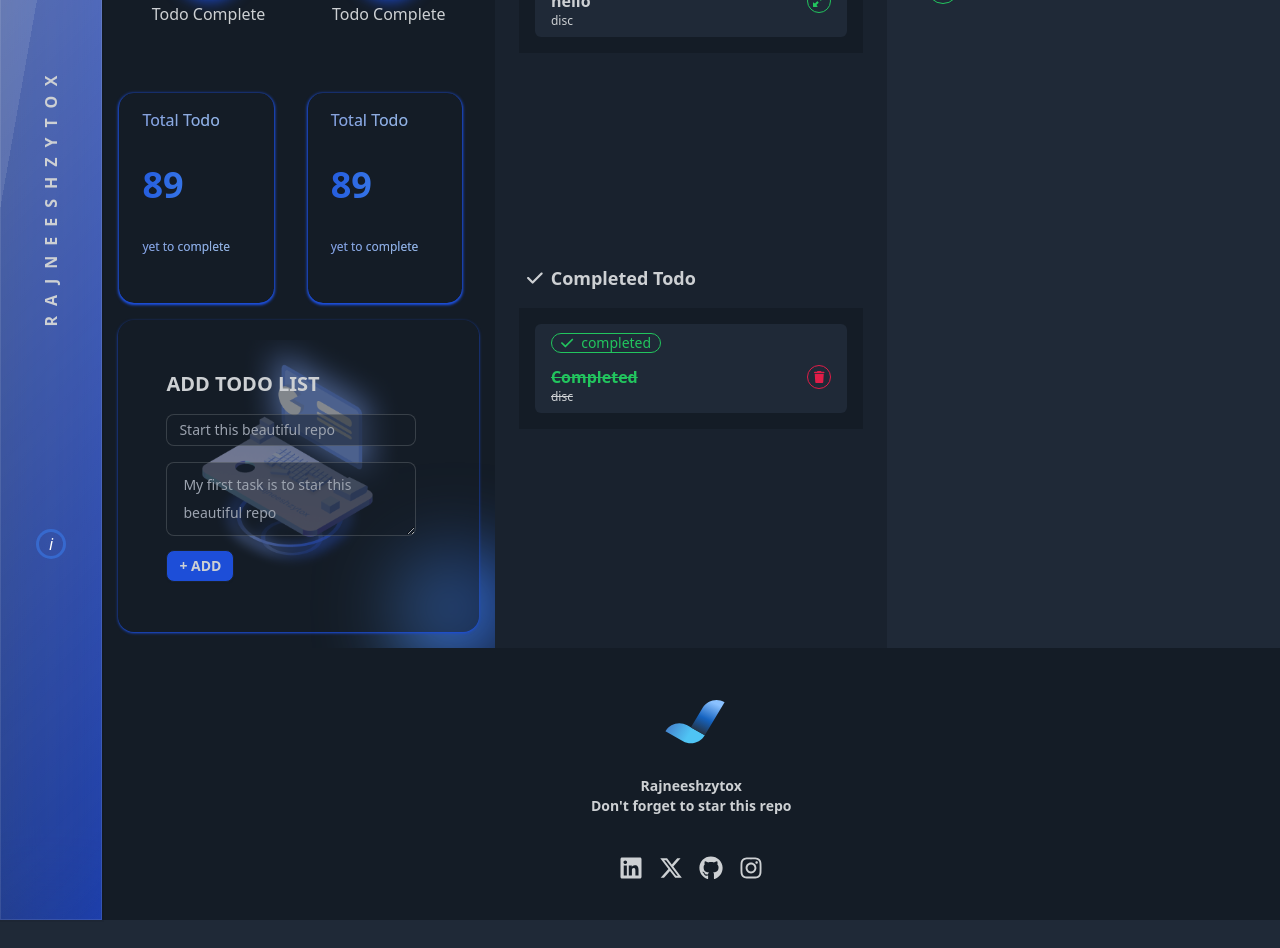
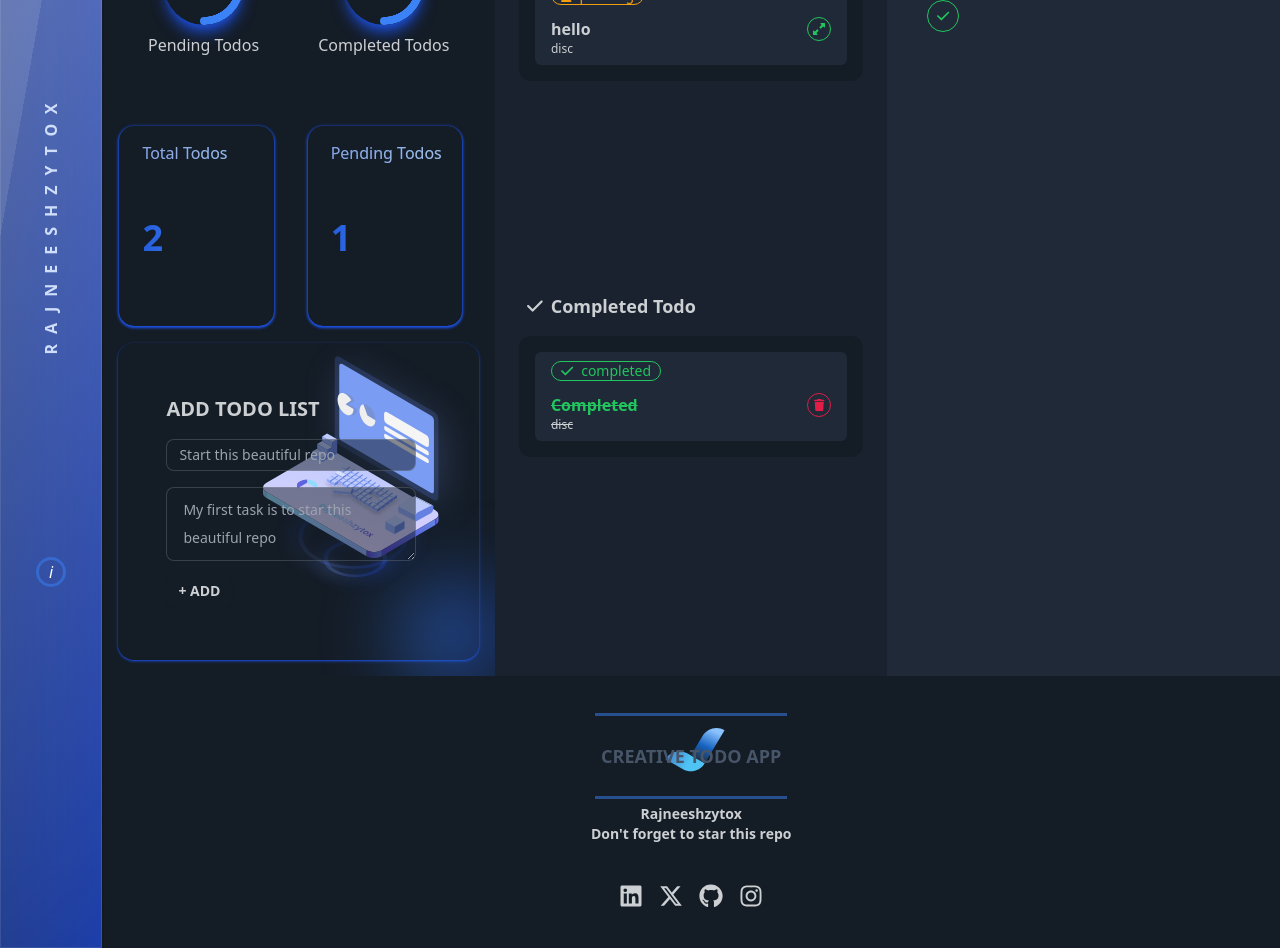
Before and after one commit to Rajneeshzytox/React-Todo-App, a React (Vite) app: page / in a window 1280 px wide. Shown: the part 220-1168 px from the top of the page. Before the commit the page ends 1140 px from the top, so only its background shows below. Built offline with nearby package versions, Linux system fonts and the light colour scheme.

Commit message:
Statistic changes as data add or delete,
fixed light theme text-color,

fixed z-index problem,

added svg computer isometric made by Rajneeshzytox ,

```diff
--- a/src/App.jsx
+++ b/src/App.jsx
@@ -10,17 +10,18 @@ import { useState } from "react";
 function App() {
   // all useStates
 
-  // pending todo data
+  // ############ => pending todo data
   const [pendingTododata, setpendingTododata] = useState([
     { title: "hello", disc: "disc" },
   ]);
-  // completed todo data
+  // ########### => completed todo data
   const [completeTododata, setcompleteTododata] = useState([
     { title: "Completed", disc: "disc" },
   ]);
 
   // current todo array index index (to display todo in col 3)
   const [todoIndex, setTodoIndex] = useState(0);
+
   // function to display todo details in col 3
   function showTodoDetail(key) {
     setTodoIndex((t) => key);
@@ -48,12 +49,22 @@ function App() {
 
   return (
     <>
+    <div id="top-alert" className="warning text-warning-content bg-warning bg-opacity-55 px-6 flex justify-between items-center cursor-pointer select-none"
+      onClick={ () => document.getElementById('top-alert').style.display ="none"}
+    >
+      <span>This project is in construction</span>
+      <span className="text-lg px-2 rotate-45">+</span>
+    </div>
       <div className="todo-layout">
         <Sidebar />
         <Navbar />
 
         {/* stats of all todo */}
-        <Col_1 addTodoFunction={todoAdd} todoIndexValue={todoIndex} />
+        <Col_1
+          addTodoFunction={todoAdd}
+          pendingCount={pendingTododata.length}
+          completedCount={completeTododata.length}
+          />
 
         {/* todo pending, completed list section */}
         <Col_2
--- a/src/components/CardStats.jsx
+++ b/src/components/CardStats.jsx
@@ -1,10 +1,15 @@
-function CardStats(){
+function CardStats(
+  {
+    title, // title to display
+    data, // number to display
+  }
+){
     return(
         <div className="stats from-blue-400 to-primary bg-clip-text text-transparent bg-gradient-to-l shadow-primary shadow mr-4">
         <div className="stat">
-          <div className="stat-title">Total Todo </div>
-          <div className="stat-value">89</div>
-          <div className="stat-desc">yet to complete</div>
+          <div className="stat-title">{title}</div>
+          <div className="stat-value">{data}</div>
+
         </div>
       </div>
     )
--- a/src/components/CircleStats.jsx
+++ b/src/components/CircleStats.jsx
@@ -1,17 +1,22 @@
 
-function CircleStats(){
-
+function CircleStats({
+  title, //title to show
+  data, // data {total: , count: , }
+}){
+    const CircleStatsValue = (data.count)?(
+      Math.floor((data.count/data.total)*100)):
+       0;
     return(
       <div className="flex flex-col gap-2">
 
         <div
         className="radial-progress text-blue-500 shadow-lg shadow-primary -z-10 mx-auto"
-        style={{ "--value": 70 }}
+        style={{ "--value":  CircleStatsValue}}
         role="progressbar"
       >
-        <span className="text-base-content">70%</span>
+        <span className="text-base-content">{CircleStatsValue}%</span>
       </div>
-      <div className="title">Todo Complete</div>
+      <div className="title">{title}</div>
       </div>
 
     )
--- a/src/components/ShowTodo.jsx
+++ b/src/components/ShowTodo.jsx
@@ -18,7 +18,7 @@ export default function ShowTodo({
       </h2>
 
       {/* todo lists box */}
-      <ul className="bg-base-300  max-h-[50vh] overflow-y-scroll px-2 *:my-4 ">
+      <ul className="bg-base-300 rounded-xl max-h-[50vh] overflow-y-scroll px-2 *:my-4 ">
         {/* todo li list*/}
         {data.map((todo, keys) => (
           <li
--- a/src/sections/Col_1.jsx
+++ b/src/sections/Col_1.jsx
@@ -2,8 +2,8 @@ import CardStats from "../components/CardStats";
 import CircleStats from "../components/CircleStats";
 import { useState } from "react";
 
-export default function Col_1({ addTodoFunction }) {
-  const [todoInput, setIodoInput] = useState({ title: null, disc: null });
+export default function Col_1({ addTodoFunction, pendingCount, completedCount }) {
+  const [todoInput, setIodoInput] = useState({ title: "", disc: "" });
 
   // this function change the todo inputs useState value
   function changeTodoInput(e) {
@@ -12,23 +12,41 @@ export default function Col_1({ addTodoFunction }) {
 
   // this fun run when add button clicked
   function onClickBtn() {
-
       addTodoFunction(todoInput)
       setIodoInput((t) => ({ title: '', disc: '' }))
 
   }
 
   return (
-    <section className="min-h-screen  col-1 grid grid-cols-2 p-4 md:grid-cols-4 lg:grid-cols-2 gap-4 relative overflow-clip bg-base-300 z-0">
+    <section className="min-h-screen  col-1 grid grid-cols-2 p-4 md:grid-cols-4 lg:grid-cols-2 gap-4 relative overflow-clip bg-base-300 z-0 *:z-0">
       {/* todo progress stats */}
       <div className="col-span-2 flex justify-around items-center">
-        <CircleStats />
-        <CircleStats />
+        <CircleStats
+          title="Pending Todos"
+          data={{
+                  total: pendingCount + completedCount,
+                  count: pendingCount,
+                }}
+        />
+        <CircleStats
+          title="Completed Todos"
+          data={{
+                  total:( pendingCount + completedCount),
+                  count: completedCount,
+                }}
+        />
+
       </div>
 
       {/* todo stats */}
-      <CardStats />
-      <CardStats />
+      <CardStats
+          title="Total Todos"
+          data={ pendingCount + completedCount}
+          />
+      <CardStats
+          title="Pending Todos"
+          data={ pendingCount }
+          />
 
       {/* Add todo section */}
       <div id="addTodoSection" className="col-span-full bg-base-300 min-h-52 rounded-2xl relative overflow-clip shadow bg-opacity-50 shadow-primary flex items-start justify-center gap-4 flex-col pl-12 ">
@@ -50,7 +68,7 @@ export default function Col_1({ addTodoFunction }) {
           {/* add todo disc Input */}
           <textarea
             type="text"
-            className="textarea bg-base-300 bg-opacity-50 textarea-bordered z-10 w-full mb-2 "
+            className="textarea bg-base-300 bg-opacity-50 textarea-bordered w-full mb-2 "
             placeholder="My first task is to star this beautiful repo"
             name="disc"
             value={todoInput.disc}
@@ -61,20 +79,20 @@ export default function Col_1({ addTodoFunction }) {
           {/* add todo function button */}
           {/* when user click this btn, onclickBtn fun runs, in which we pass the value of the todoInput useState value to addTodo function in app.jsx */}
           <button
-            className="btn hover:bg-base-300 bg-primary btn-sm uppercase"
+            className="btn bg-base-300 hover:bg-primary btn-sm uppercase hover:text-primary-content border-none  hover"
             onClick={onClickBtn}
 
           >
             + Add
           </button>
           <img
-            className="mix-blend-screen absolute sm:bottom-0 sm:right-0 lg:w-full sm:w-1/2 sm:-translate-y-0 -translate-y-60 lg:-translate-y-10 -z-10 sm:z-0 lg:-z-10"
-            src="./svg-first.png"
+            className="absolute w-64 z-[-1] top-0 right-0"
+            src="./svg-first.svg"
           />
         </div>
       </div>
       <span
-        className="absolute inline-block size-28 rounded-full bg-gradient-to-r from-blue-400 pointer-events-none select-none to-primary -bottom-4 blur-2xl -right-4 -z-10"
+        className="absolute inline-block size-28 rounded-full bg-gradient-to-r from-blue-500 pointer-events-none select-none to-primary -bottom-4 opacity-55 blur-2xl -right-4 -z-[2]"
         aria-hidden="true"
       ></span>
     </section>
--- a/src/sections/Col_3.jsx
+++ b/src/sections/Col_3.jsx
@@ -15,7 +15,7 @@ export default function Col_3(
 
         {/* button to mark as completede */}
         <button
-          className="btn btn-circle btn-outline btn-success btn-sm tooltip tooltip-success tooltip-right"
+          className="btn btn-circle btn-outline btn-success text-success-content btn-sm tooltip tooltip-success tooltip-right"
           data-tip="completed"
           onClick={() => addCompletedFunction({
             title: datas[todoIndexValue].title,
@@ -27,6 +27,7 @@ export default function Col_3(
         </button>
         </>
         ): (
+          // if there is nothing to show on col 3
             <div>
               <h3 className="text-xl font-semibold text-success">Wooohhh ! </h3>
               <p>
--- a/src/sections/Footer.jsx
+++ b/src/sections/Footer.jsx
@@ -1,12 +1,43 @@
+import { useState } from "react";
 import Logo from "../components/Logo";
 
 export default function Footer() {
+  // use state for the logo on moude enter enimation
+  // logo position is the translate X value
+  const [logoPosition, setLogoPosition] = useState("0%");
+
+  // ON MOUSE ENTER LOGO ANIMATION
+    const onMouseEnterLogo = () => {
+      setLogoPosition('-3rem')
+      document.getElementById('logo-brand-text')
+    }
+    const onMouseLeaveLogo = () => {
+      setLogoPosition('0%')
+
+    }
+
   return (
     <footer className=" footer footer-center bg-base-300 text-bg-base-content py-10">
       <aside>
         {/* logo */}
-        <div className="svg-cont w-20 h-20 aspect-square hover:bg-transparent">
-          <Logo opposite={true} />
+
+        <div
+          className="svg-cont w-48 h-20 aspect-square hover:bg-transparent relative select-none flex justify-center items-center transition-all overflow-x-clip *:transition-all"
+
+        >
+          <div name="logo container"
+            className="w-96 h-full ring"
+            style={{transform : `translateX(${logoPosition})`}}
+          >
+            <Logo opposite={true} parentAnimation={{onMouseEnterLogo, onMouseLeaveLogo}}/>
+          </div>
+          <h3
+            id="logo-brand-text"
+            className="text-nowrap whitespace-nowrap text-slate-600 text-lg font-semibold uppercase absolute"
+            translate="false"
+          >
+            Creative Todo App
+          </h3>
         </div>
 
         {/* footer text */}
--- a/src/sections/Navbar.jsx
+++ b/src/sections/Navbar.jsx
@@ -9,11 +9,11 @@ export default function Navbar() {
   // }
 
   return (
-    <section className="drawer z-50">
+    <section className="drawer z-20 *:z-auto">
       <input id="my-drawer-3" type="checkbox" className="drawer-toggle" />
       <div className="drawer-content flex flex-col ">
         {/* Navbar */}
-        <div className="navbar bg-base-300 w-full z-auto rounded-full bg-transparent">
+        <div className="navbar z-auto bg-base-300 w-full rounded-full bg-transparent">
           <div className="flex-none lg:hidden">
             <label
               htmlFor="my-drawer-3"
--- a/src/sections/Sidebar.jsx
+++ b/src/sections/Sidebar.jsx
@@ -1,18 +1,22 @@
 export default function Sidebar() {
   return (
-    <section className=" relative bg-gradient-to-r from-blue-900 to-blue-800 bg-opacity-50 sidebar z-20">
+    <section className=" relative bg-gradient-to-r from-blue-900 to-blue-800 bg-opacity-50 sidebar z-10">
       <span className="glass pointer-events-none w-full h-full absolute"></span>
       <div className="side-cont h-full lg:h-screen flex lg:flex-col items-center justify-between select-none sticky w-full mx-auto top-0 lg:px-0 px-8 ">
         <div className="w-10 aspect-square bg-slate-500 rounded-full lg:my-8 overflow-clip">
           <img src="./me.jpg" alt="logo" />
         </div>
 
-        <h2 className="uppercase sm:tracking-[10px] lg:-rotate-90 font-semibold">
+
+        {/* sidebar heading */}
+        <h2 className="uppercase sm:tracking-[10px] lg:-rotate-90 font-semibold text-primary-content">
           Rajneeshzytox
         </h2>
 
+
+        {/* sidebar label for info box checkbox  */}
         <label
-          className="w-6 aspect-square ring rounded-full lg:my-6 flex items-center justify-center font-semiold italic text-white  cursor-pointer relative"
+          className="w-6 aspect-square ring rounded-full lg:my-6 flex items-center justify-center font-semiold italic text-white cursor-help relative"
           htmlFor="my_modal_7"
         >
           <div
@@ -22,7 +26,7 @@ export default function Sidebar() {
           i
         </label>
         <input type="checkbox" id="my_modal_7" className="modal-toggle " />
-        <div className="modal " role="dialog">
+        <div className="modal z-30" role="dialog">
           <div className="modal-box">
             <h3 className="text-lg font-bold">Todo App Info</h3>
             <p className="py-4">
```
Also changed, not shown: src/components/Logo.jsx (+13 -4 lines), public/svg-first.svg (added).
